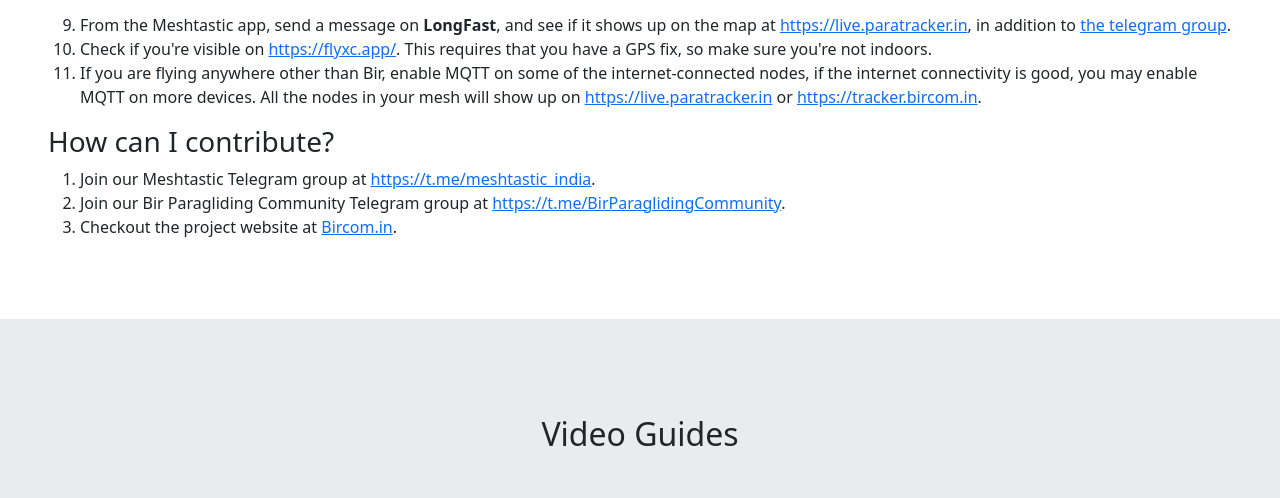
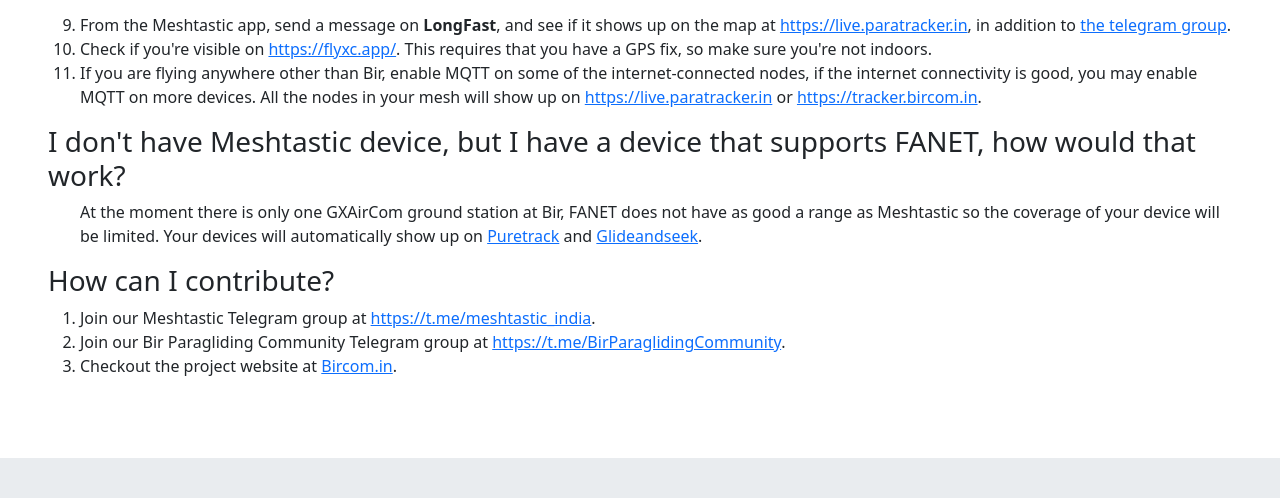
Before and after one commit to cyberorg/paratracker.in, a plain HTML site: page index.html in a window 1280 px wide. Shown: the part 2271-2769 px from the top of the page. Drawn offline with nearby package versions, Linux system fonts and the light colour scheme.

Commit message:
about fanet

```diff
--- a/index.html
+++ b/index.html
@@ -150,6 +150,10 @@
         <li>Check if you're visible on <a href="https://flyxc.app/">https://flyxc.app/</a>. This requires that you have a GPS fix, so make sure you're not indoors.</li>
         <li>If you are flying anywhere other than Bir, enable MQTT on some of the internet-connected nodes, if the internet connectivity is good, you may enable MQTT on more devices. All the nodes in your mesh will show up on <a href="https://live.paratracker.in">https://live.paratracker.in</a> or <a href="https://tracker.bircom.in">https://tracker.bircom.in</a>.</li>
     </ol>
+    <h3>I don't have Meshtastic device, but I have a device that supports FANET, how would that work?</h3>
+    <ol>
+        <p>At the moment there is only one GXAirCom ground station at Bir, FANET does not have as good a range as Meshtastic so the coverage of your device will be limited. Your devices will automatically show up on <a href="https://puretrack.io">Puretrack</a> and <a href="https://glideandseek.com/?viewport=32.07792,76.69968,10">Glideandseek</a>.</p>
+    </ol>
     <h3>How can I contribute?</h3>
     <ol>
         <li>Join our Meshtastic Telegram group at <a href="https://t.me/meshtastic_india">https://t.me/meshtastic_india</a>.</li>
```
